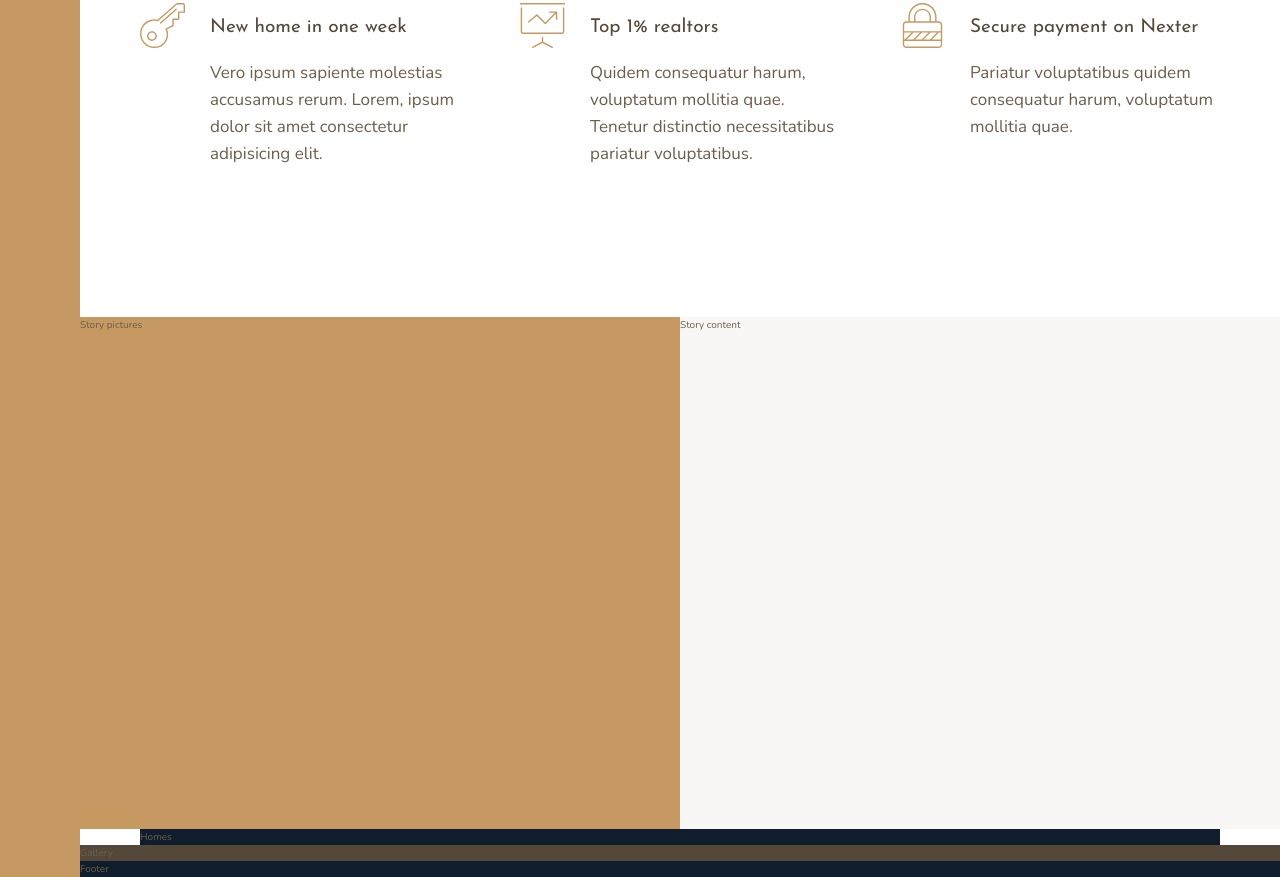
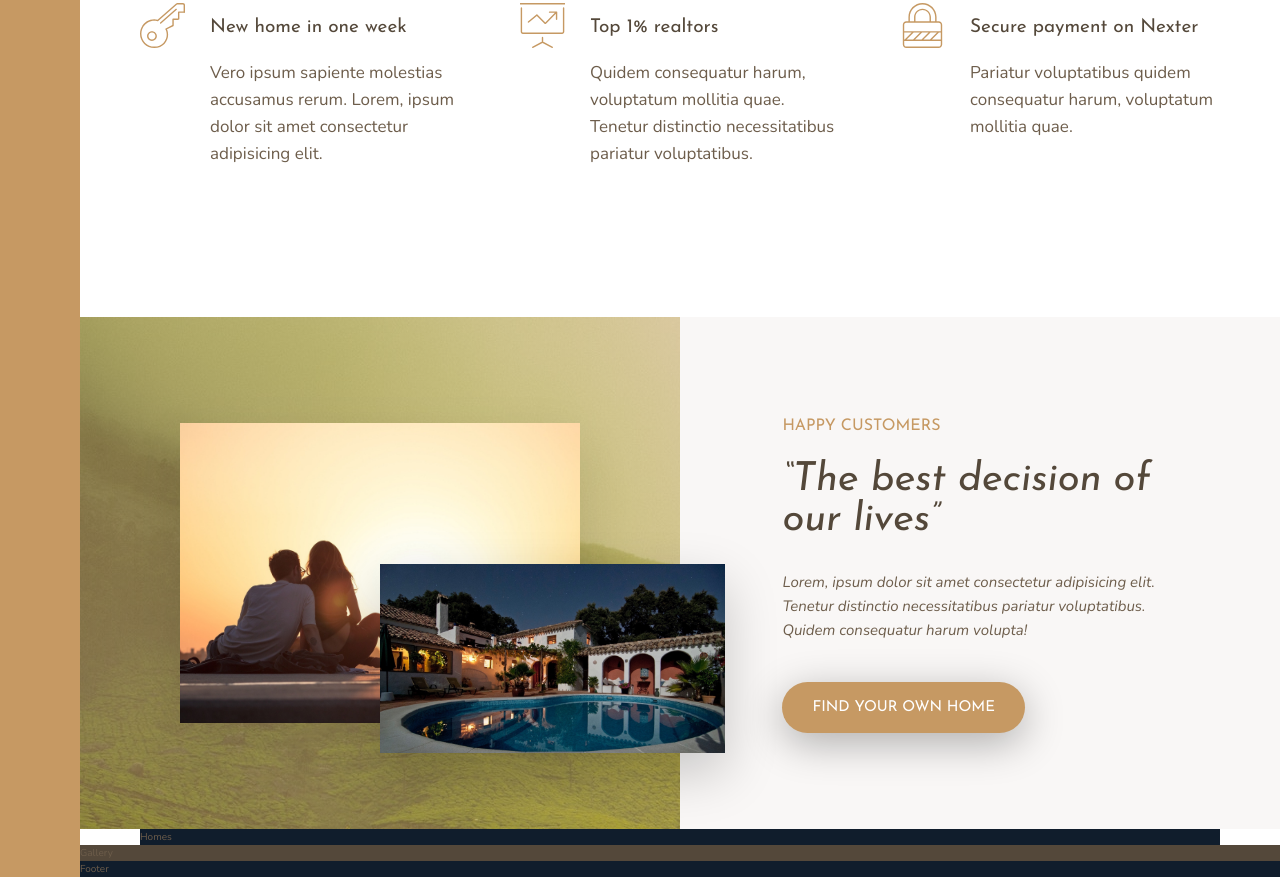
Before and after one commit to sonphan96/Nexter-css, a website: page index.html in a window 1280 px wide. Shown: the part 991-1868 px from the top of the page. Drawn offline with nearby package versions, Linux system fonts and the light colour scheme.

Commit message:
Story section

```diff
--- a/img/text.txt
+++ b/img/text.txt
@@ -16,4 +16,5 @@
 
 --- Stories
 
-Lorem, ipsum dolor sit amet consectetur adipisicing elit. Tenetur distinctio necessitatibus pariatur voluptatibus. Quidem consequatur harum volupta!
+Lorem, ipsum dolor sit amet consectetur adipisicing elit.
+Tenetur distinctio necessitatibus pariatur voluptatibus. Quidem consequatur harum volupta!
--- a/index.html
+++ b/index.html
@@ -91,11 +91,21 @@
 
 
         <div class="story__pictures">
-            Story pictures
+            <img src="img/story-1.jpeg" alt="Couple with new house" class="story__img--1">
+            <img src="img/story-2.jpeg" alt="New house" class="story__img--2">
         </div>
 
         <div class="story__content">
-            Story content
+            <h3 class="heading-3 mb-sm">Happy customers</h3>
+
+            <h2 class="heading-2 heading-2--dark mb-md">&ldquo;The best decision of our lives&rdquo;</h2>
+
+            <p class="story__text">
+                Lorem, ipsum dolor sit amet consectetur adipisicing elit.
+                Tenetur distinctio necessitatibus pariatur voluptatibus. Quidem consequatur harum volupta!
+            </p>
+
+            <button class="btn">Find your own home</button>
         </div>
 
         <section class="homes">
--- a/sass/_story.scss
+++ b/sass/_story.scss
@@ -3,10 +3,43 @@
   &__pictures {
     background-color: $color-primary;
     grid-column: full-start / col-end 4;
+    background-image: linear-gradient(rgba($color-primary, .5), rgba($color-primary, .5)), url('../img/back.jpg');
+
+    display: grid;
+    grid-template-rows: repeat(6, 1fr);
+    grid-template-columns: repeat(6, 1fr);
+    align-items: center;
+  }
+
+  &__img--1 {
+    width: 100%;
+    grid-column: 2/ span 4;
+    grid-row: 2 / span 4;
+    box-shadow:0 2rem 5rem rgba(0, 0, 0, .1) ;
+  }
+
+  &__img--2 {
+    width: 115%;
+    grid-column: 4/ 7;
+    grid-row: 4/ 6;
+    z-index: 20;
+    box-shadow:0 2rem 5rem rgba(0, 0, 0, .2) ;
   }
 
   &__content {
     background-color: $color-grey-light-1;
     grid-column: col-start 5 / full-end;
+
+    padding: 6rem 8vw;
+    display: flex;
+    flex-direction: column;
+    justify-content: center;
+    align-items: flex-start;
+  }
+
+  &__text {
+    font-size: 1.5rem;
+    font-style: italic;
+    margin-bottom: 4rem;
   }
 }
--- a/sass/_typography.scss
+++ b/sass/_typography.scss
@@ -9,10 +9,25 @@
 
 .heading-2 {
   @extend %heading;
+  font-size: 4rem;
+  font-style: italic;
+  line-height: 1;
+
+  &--light{
+    color: $color-grey-light-1;
+  }
+
+  &--dark{
+    color: $color-grey-dark-1;
+  }
 }
 
 .heading-3 {
   @extend %heading;
+  font-size: 1.6rem;
+  color: $color-primary;
+  text-transform: uppercase;
+
 }
 
 .heading-4 {
@@ -27,3 +42,35 @@
     color: $color-grey-dark-1;
   }
 }
+
+.btn {
+  background-color: $color-primary;
+  color: #fff;
+  border: none;
+  border-radius: 100px;
+  font-family: $font-display;
+  font-size: 1.5rem;
+  text-transform: uppercase;
+  padding: 1.8rem 3rem;
+  cursor: pointer;
+  transition: all .2s;
+  box-shadow: 0 1rem 4rem rgba(0, 0, 0, .3);
+
+  &:hover {
+    background-color: $color-primary-dark;
+    transform: scale(1.05);
+  }
+
+  &:active {
+    transform: scale(1.02);
+  }
+
+  &:focus {
+    outline: none;
+  }
+}
+
+.mb-sm { margin-bottom: 2rem; }
+.mb-md { margin-bottom: 3rem; }
+.mb-lg { margin-bottom: 4rem; }
+.mb-hg { margin-bottom: 8rem; }
```
Also changed, not shown: css/style.css.
